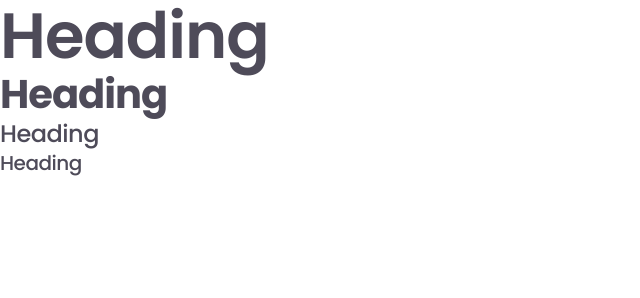
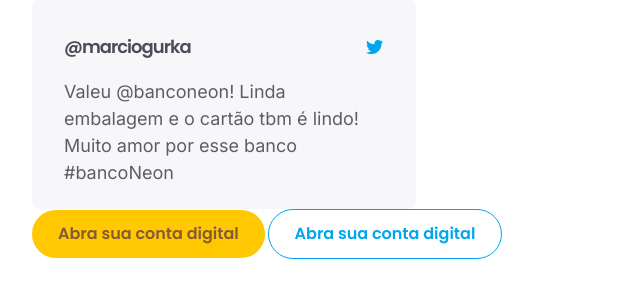
Before and after one commit to rogeritael/Landing-Page-Neon, a plain HTML site: page index.html in a window 1280 px wide. Shown: the whole page, without its empty margins (0-640 px from the left). Drawn offline with Linux system fonts and the light colour scheme.

Commit message:
[components] criando componentes do style-guide

```diff
--- a/index.html
+++ b/index.html
@@ -12,9 +12,20 @@
     <title>NEON</title>
 </head>
 <body>
-    <h1>Heading</h1>
-    <h2>Heading</h2>
-    <h3>Heading</h3>
-    <h4>Heading</h4>
+    <div class="container">
+        <div class="card_depoimento">
+            <div class="user">
+                <strong>@marciogurka</strong>
+                <img src="img/icon-twiiter.svg" alt="Icone do twitter">
+            </div>
+            <p>
+                Valeu @banconeon! Linda embalagem e o cartão tbm é lindo! Muito amor por esse banco #bancoNeon
+            </p>
+        </div>
+
+        <button class="btn-primary">Abra sua conta digital</button>
+        <button class="btn-secondary">Abra sua conta digital</button>
+        <button class="btn-secondary white">Abra sua conta digital</button>
+    </div>
 </body>
 </html>
--- a/sass/_buttons.scss
+++ b/sass/_buttons.scss
@@ -0,0 +1,41 @@
+.btn-primary {
+    background-color: $brand-yellow;
+    transition: background-color .3s;
+    color: #855B35;
+
+    &:hover {
+        background-color: #FFDC5C;
+    }
+}
+
+.btn-secondary {
+    background-color: transparent;
+    border: 1px solid #00A5F0;
+    color: $brand-light-blue;
+    transition: all .3s;
+
+    &:hover {
+        background-color: #00A5F0;
+        color: #FFF;
+    }
+
+    &.white {
+        border: 1px solid #FFF;
+        color: #FFF;
+
+        &:hover {
+            background-color: #FFF;
+            color: $brand-green-light;
+        }
+    }
+}
+
+.btn-primary, .btn-secondary {
+    display: inline-block;
+    padding: 0 2.6rem;
+    border-radius: 12.2rem;
+    font-family: 'Poppins', sans-serif;
+    font-weight: 600;
+    font-size: 1.6rem;
+    line-height: 4.8rem;
+}
--- a/sass/_components.scss
+++ b/sass/_components.scss
@@ -0,0 +1,28 @@
+.card_depoimento {
+    width: 100%;
+    max-width: 38.4rem;
+    height: 209px;
+    background-color: hsla(252, 20%, 95%, 0.55);
+    border-radius: 8px;
+    padding: 3.7rem 3.2rem 2.3rem 3.2rem;
+
+    .user {
+        @include flex(row, center, space-between);
+        margin-bottom: 2.1rem;
+
+        strong {
+            font-family: 'Poppins', sans-serif;
+            font-weight: 600;
+            font-size: 1.8rem;
+            line-height: 112%;
+            letter-spacing: -1px;
+            color: $gray-500;
+        }
+    }
+
+    p {
+        font-size: 1.8rem;
+        line-height: 150%;
+        color: $gray-400;
+    }
+}
```
Also changed, not shown: sass/main.css, 1 other file.
